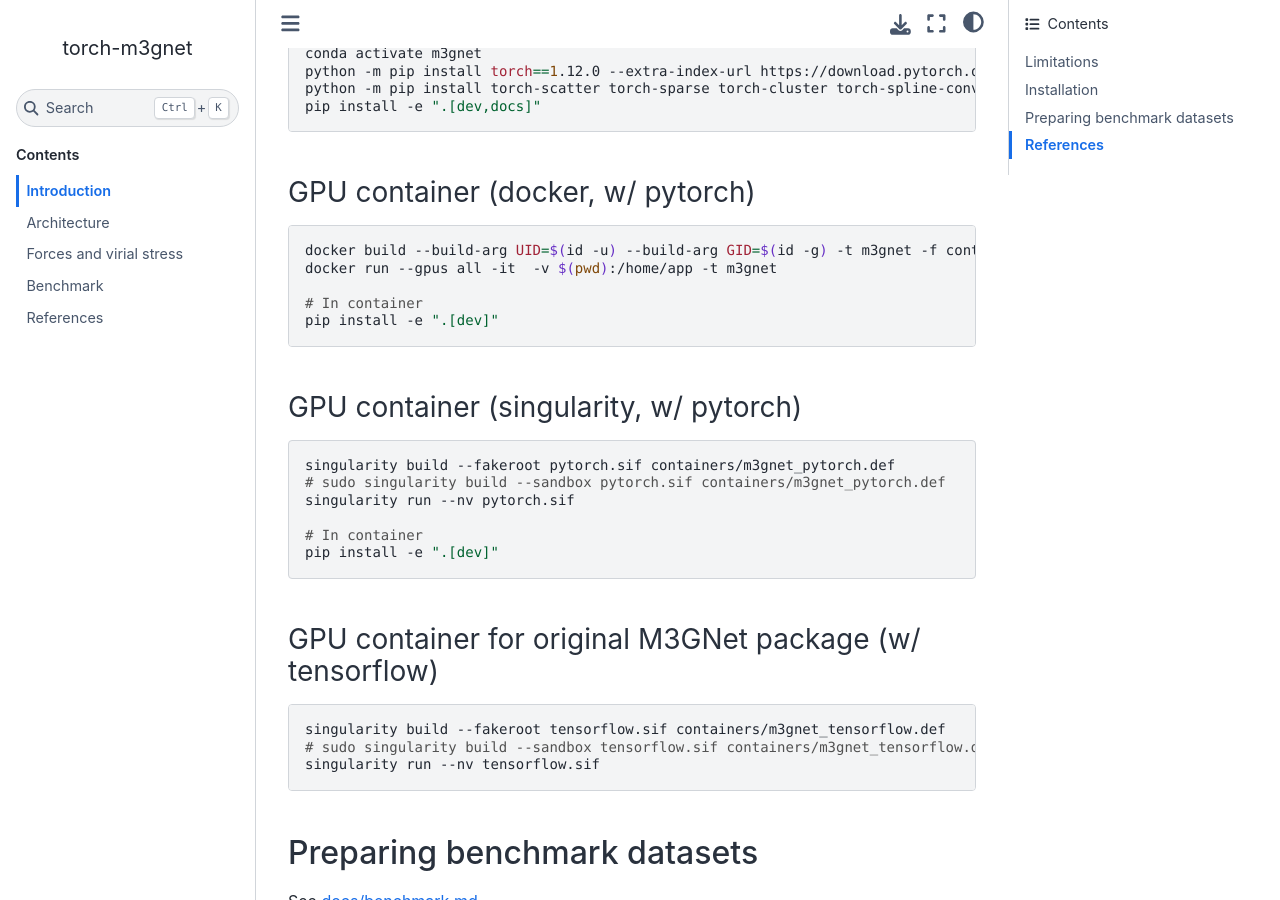
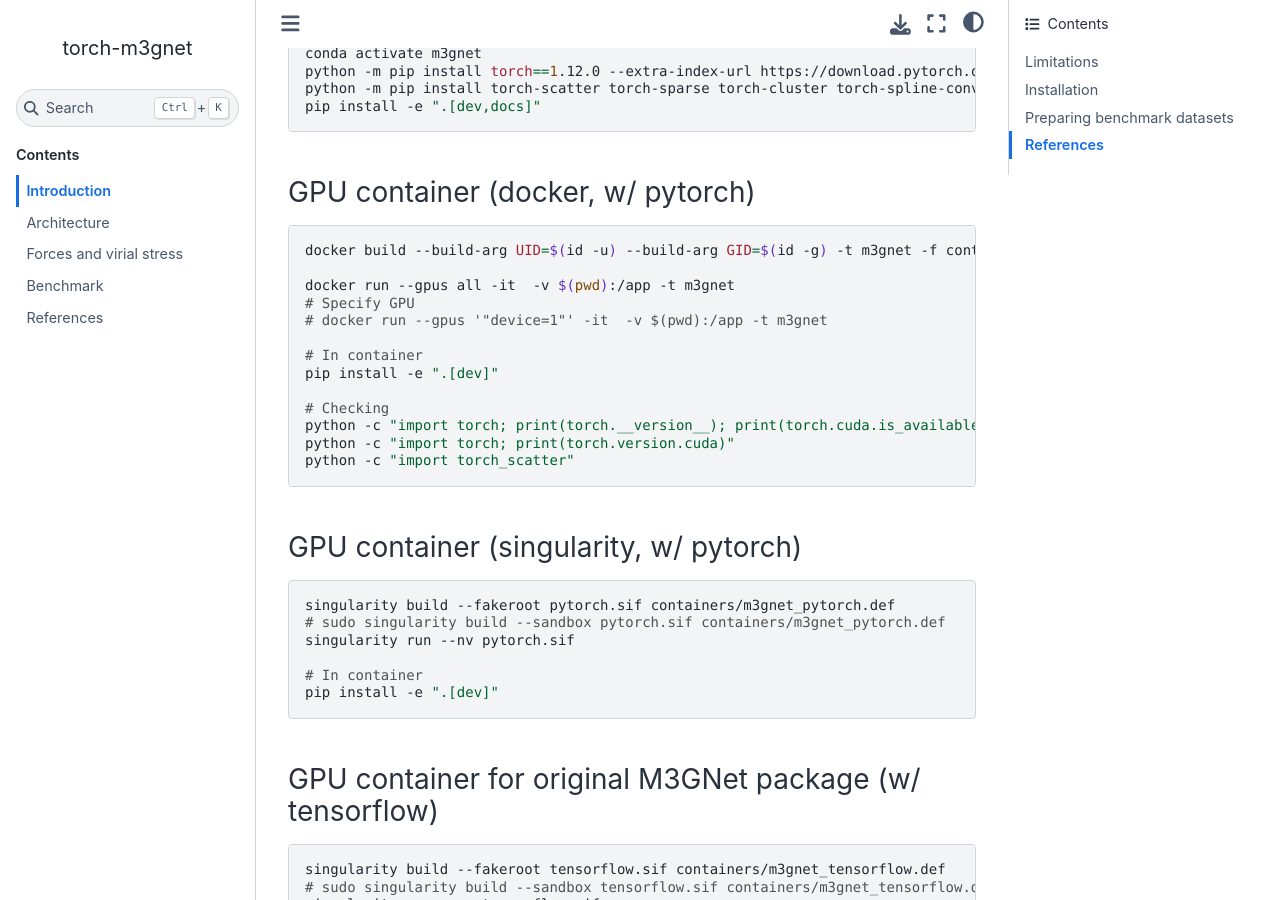
Before and after one commit to lan496/torch-m3gnet, a Sphinx documentation site: the page built from docs/index.md, in a window 1280 px wide and 900 px high, scrolled down 550 px. Built offline with Sphinx 7.4.7 and the Sphinx Book theme 1.1.4, drawn with Linux system fonts in a browser that asks for light colours.

Commit message:
Set up container for training

````diff
--- a/README.md
+++ b/README.md
@@ -24,10 +24,18 @@ pip install -e ".[dev,docs]"
 
 ```shell
 docker build --build-arg UID=$(id -u) --build-arg GID=$(id -g) -t m3gnet -f containers/Dockerfile .
-docker run --gpus all -it  -v $(pwd):/home/app -t m3gnet
+
+docker run --gpus all -it  -v $(pwd):/app -t m3gnet
+# Specify GPU
+# docker run --gpus '"device=1"' -it  -v $(pwd):/app -t m3gnet
 
 # In container
 pip install -e ".[dev]"
+
+# Checking
+python -c "import torch; print(torch.__version__); print(torch.cuda.is_available())"
+python -c "import torch; print(torch.version.cuda)"
+python -c "import torch_scatter"
 ```
 
 ### GPU container (singularity, w/ pytorch)
--- a/setup.py
+++ b/setup.py
@@ -14,7 +14,6 @@ REQUIRED = [
     "pytorch-lightning>=1.7.5",
     "torch-scatter",
     "torch-sparse",
-    "torch-spline-conv",
     "torch-geometric",
     "pymatgen>=2022.7.25",
     "ruamel.yaml",  # TODO: use hydra
````
Also changed, not shown: docs/benchmark.md (+1 -1 lines), 1 other file.
